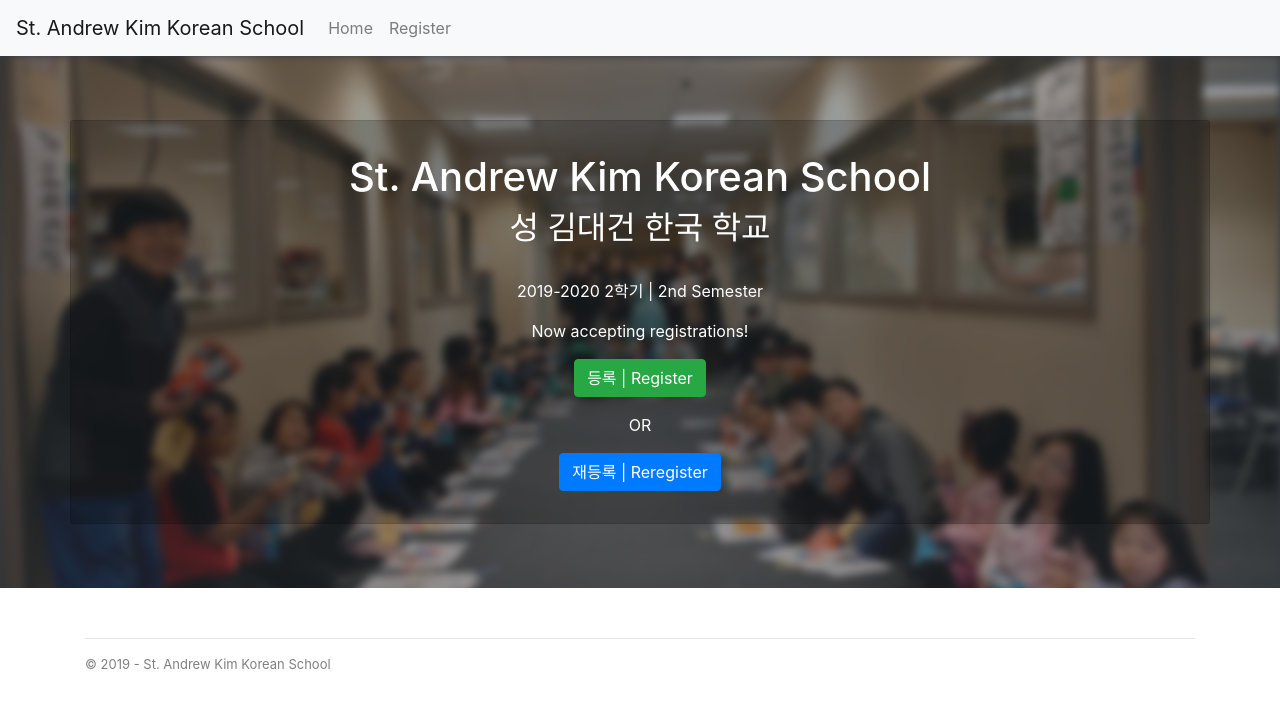
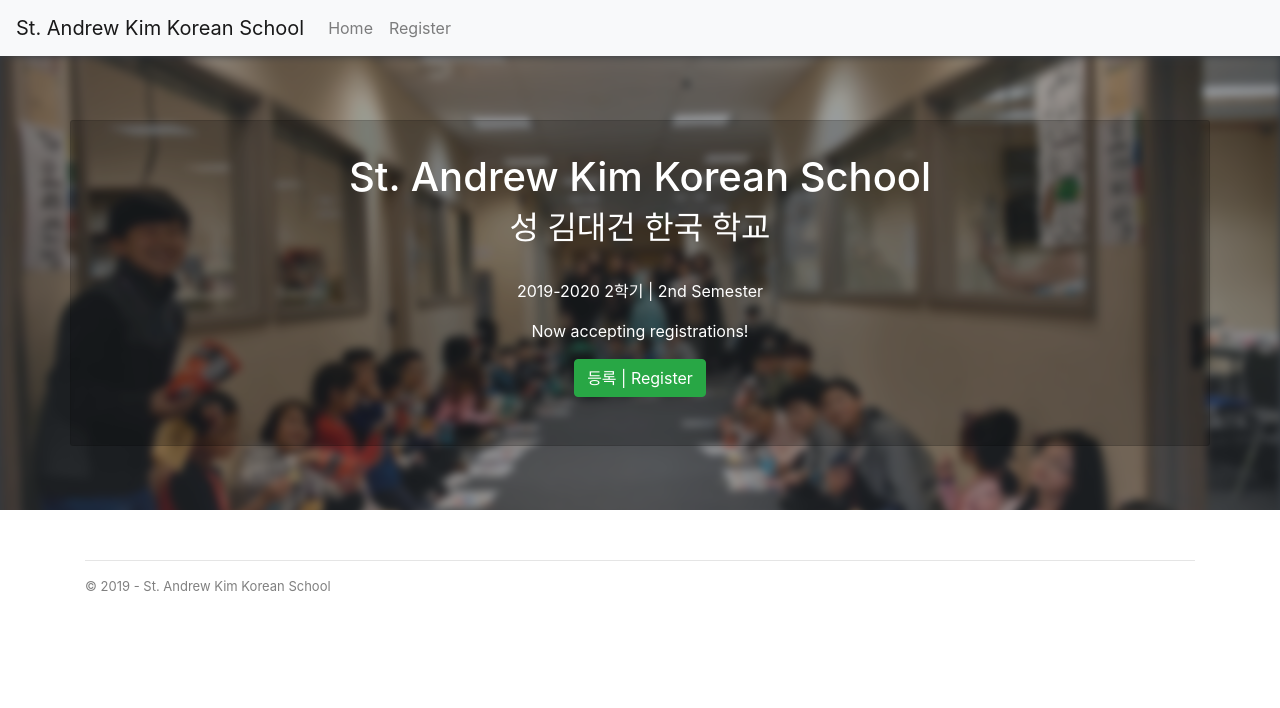
Before and after one commit to koreanschool/registration_app, a React (Create React App) app: page / in a window 1280 px wide. Shown: the top 708 px of the page. Built offline with nearby package versions, Linux system fonts and the light colour scheme; what stein-js-client would draw is missing.

Commit message:
Update Home.js

```diff
--- a/src/pages/Home.js
+++ b/src/pages/Home.js
@@ -17,8 +17,6 @@
             <p>
             <Button variant="success" href="/register">등록 | Register</Button>
             </p>
-            <p> OR </p>
-            <Button variant="primary" href="/reregister">재등록 | Reregister</Button>
         </div>
         </div>
     </div>
```
